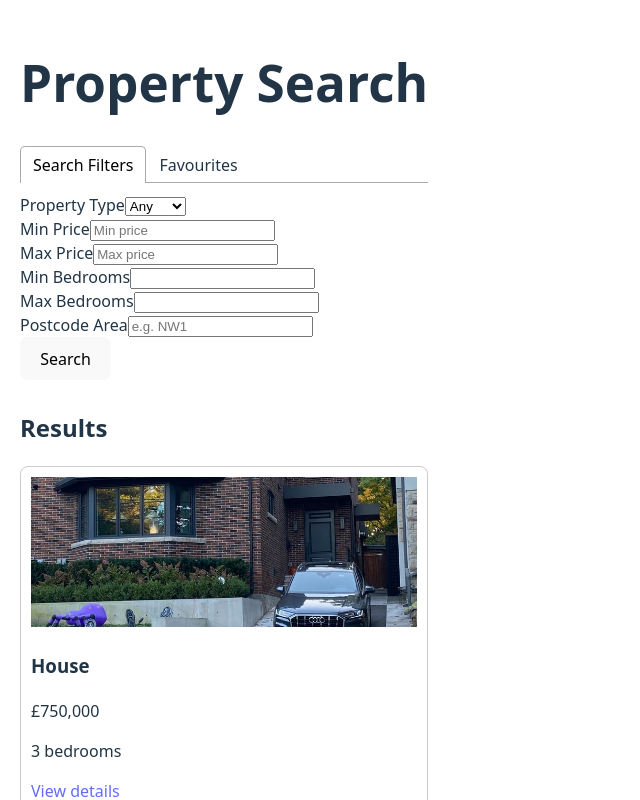
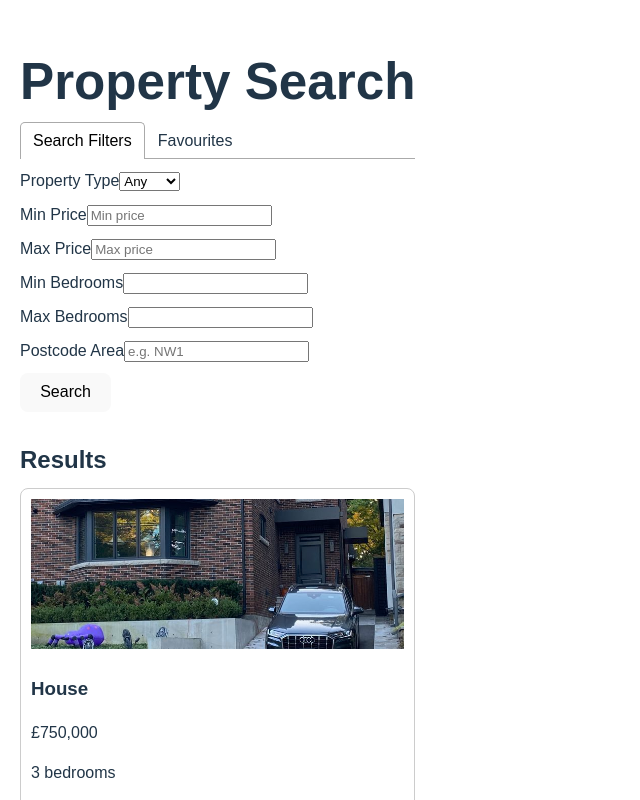
Before and after one commit to ThinaraSenarathne/Advaced-Clientside-Development-Coursework, a React (Vite) app: page / in a window 1280 px wide. Shown: the top 800 px of the page, without its empty margins (0-640 px from the left). Built offline with nearby package versions, Linux system fonts and the light colour scheme.

Commit message:
improve styling, and documentation

```diff
--- a/src/App.jsx
+++ b/src/App.jsx
@@ -2,6 +2,7 @@ import { BrowserRouter, Routes, Route } from 'react-router-dom'
 import { useState } from 'react'
 import SearchPage from './pages/SearchPage'
 import PropertyPage from './pages/PropertyPage'
+import './styles/app.css'
 
 function App() {
   const [favourites, setFavourites] = useState([])
--- a/src/pages/SearchPage.jsx
+++ b/src/pages/SearchPage.jsx
@@ -81,27 +81,27 @@ function SearchPage({favourites}) {
                 </div>
 
                 <div>
-                    <label>Min Price</label>
+                    <label htmlFor='minPrice'>Min Price</label>
                     <input type = "number" name = "minPrice" value = {filters.minPrice} onChange = {handleChange} placeholder = "Min price"/>
                 </div>
 
                 <div>
-                    <label>Max Price</label>
+                    <label htmlFor='maxPrice'>Max Price</label>
                     <input type = "number" name = "maxPrice" value = {filters.maxPrice} onChange = {handleChange} placeholder = "Max price"/>
                 </div>
 
                 <div>
-                    <label>Min Bedrooms</label>
+                    <label htmlFor='minBedrooms'>Min Bedrooms</label>
                     <input type = "number" name = "minBedrooms" value = {filters.minBedrooms} onChange = {handleChange}/>
                 </div>
 
                 <div>
-                    <label>Max Bedrooms</label>
+                    <label htmlFor='maxBedrooms'>Max Bedrooms</label>
                     <input type = "number" name = "maxBedrooms" value= {filters.maxBedrooms} onChange = {handleChange}/>
                 </div>
 
                 <div>
-                    <label>Postcode Area</label>
+                    <label htmlFor='postcode'>Postcode Area</label>
                     <input type = "text" name = "postcode" value = {filters.postcode} onChange = {handleChange} placeholder = "e.g. NW1"/>
                 </div>
 
@@ -109,9 +109,7 @@ function SearchPage({favourites}) {
             </form>
         </TabPanel>
 
-        <TabPanel>
 
-        </TabPanel>
       </Tabs>
 
       <div style = {{marginTop : '30px'}}>
--- /dev/null
+++ b/src/styles/app.css
@@ -0,0 +1,26 @@
+body {
+  font-family: Arial, sans-serif;
+}
+
+h1, h2 {
+  margin-bottom: 10px;
+}
+
+form div {
+  margin-bottom: 10px;
+}
+
+button {
+  padding: 6px 12px;
+  cursor: pointer;
+}
+
+ul {
+  list-style: none;
+  padding: 0;
+}
+
+li {
+  padding: 8px;
+  border-bottom: 1px solid #ddd;
+}
```
Also changed, not shown: 1 other file (tests, documents, lock files or other folders).
